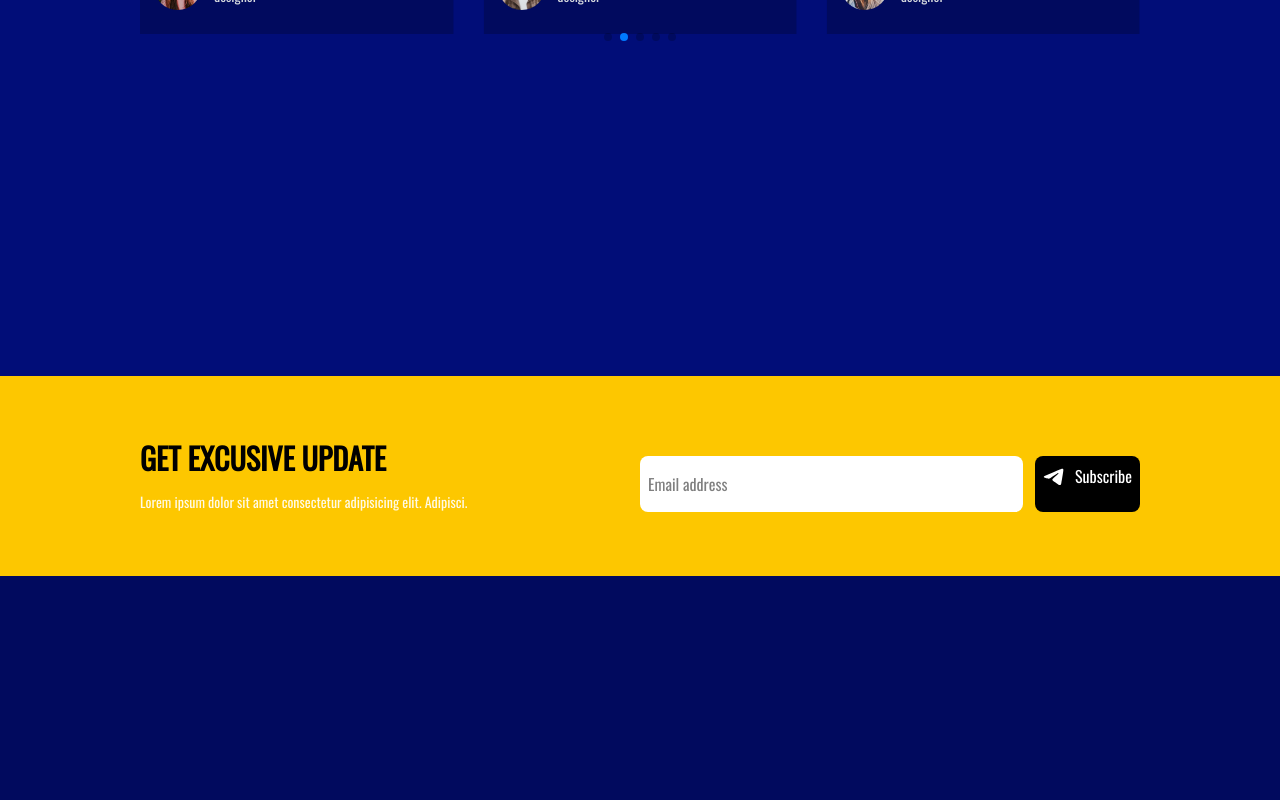
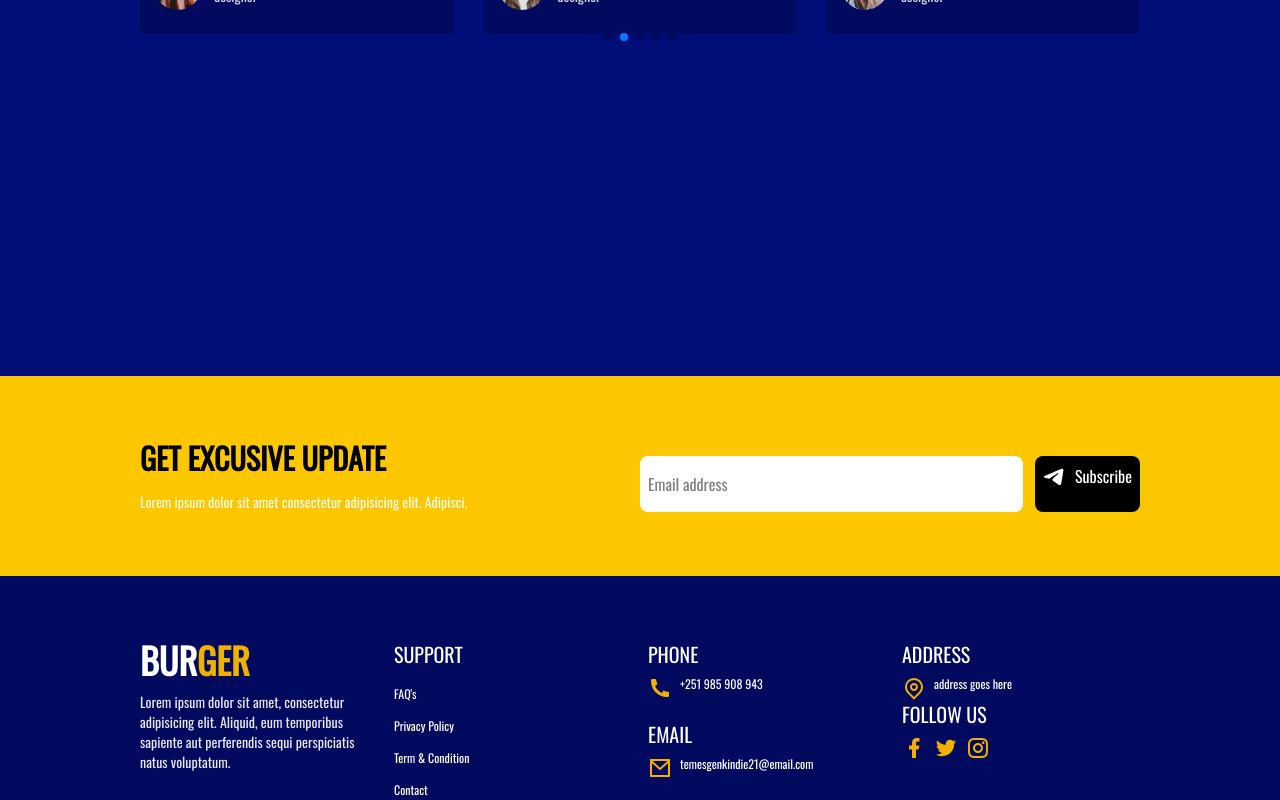
Before and after one commit to temesgenkindie21-dev/Burger_House, a React (Vite) app: page / in a window 1280 px wide. Shown: the part 4284-5084 px from the top of the page. Before the commit the page ends 4860 px from the top, so only its background shows below. Built offline with nearby package versions, Linux system fonts and the light colour scheme.

Commit message:
Footer page is done

```diff
--- a/src/App.jsx
+++ b/src/App.jsx
@@ -6,6 +6,7 @@ import AboutUs from './Components/HomePage/AboutUs'
 import Menu from './Components/HomePage/Menu'
 import Review from './Components/HomePage/Review'
 import Contact from './Components/HomePage/Contact'
+import Footer from './Components/Footer/Footer'
 
 function App() {
   return (
@@ -17,6 +18,7 @@ function App() {
       <Menu />
       <Review />
       <Contact />
+      <Footer />
     </>
   )
 }
--- /dev/null
+++ b/src/Components/Footer/Footer.jsx
@@ -0,0 +1,109 @@
+import {
+  RiArrowDropUpFill,
+  RiArrowUpCircleFill,
+  RiCellphoneFill,
+  RiCellphoneLine,
+  RiFacebookFill,
+  RiInstagramFill,
+  RiInstagramLine,
+  RiLandscapeFill,
+  RiMailAddFill,
+  RiMailCheckFill,
+  RiMailCloseFill,
+  RiMailFill,
+  RiMailLine,
+  RiMailOpenFill,
+  RiMap2Fill,
+  RiMapPin2Fill,
+  RiMapPinLine,
+  RiMegaphone2Fill,
+  RiMessage2Fill,
+  RiMessageFill,
+  RiPhoneFill,
+  RiPhoneFindFill,
+  RiPhoneFindLine,
+  RiPhoneLine,
+  RiRoadMapFill,
+  RiTwitchFill,
+  RiTwitterFill,
+  RiUserLocationFill,
+} from "@remixicon/react";
+
+function Footer() {
+  return (
+    <div className="max-w-screen-lg mx-auto px-[12px] pt-16 ">
+      <div className="grid grid-cols-1 md:grid-cols-2 lg:grid-cols-4 md:gap-4">
+        <div className="flex flex-col space-y-3">
+          <h1 className="uppercase font-bold text-4xl font-[oswald] ">
+            bur<span className="text-yellow-500">ger</span>
+          </h1>
+          <p className="text-sm opacity-90">
+            Lorem ipsum dolor sit amet, consectetur adipisicing elit. Aliquid,
+            eum temporibus sapiente aut perferendis sequi perspiciatis natus
+            voluptatum.
+          </p>
+        </div>
+        <div className="flex flex-col space-y-3">
+          <h2 className="uppercase text-xl">support</h2>
+          <ul className="space-y-2">
+            <li>
+              <a href="" className="hover:text-yellow-500 text-xs">
+                FAQ's
+              </a>
+            </li>
+            <li>
+              <a href="" className="hover:text-yellow-500 text-xs">
+                Privacy Policy
+              </a>
+            </li>
+            <li>
+              <a href="" className="hover:text-yellow-500 text-xs">
+                Term & Condition
+              </a>
+            </li>
+            <li>
+              <a href="" className="hover:text-yellow-500 text-xs">
+                Contact
+              </a>
+            </li>
+          </ul>
+        </div>
+        <div className="space-y-5">
+          <div className="space-y-2">
+            <h2 className="uppercase text-xl">Phone</h2>
+            <p className="flex flex-row gap-2 text-xs">
+              <RiPhoneFill color="#f0b100" />
+              <span>+251 985 908 943</span>
+            </p>
+          </div>
+          <div className="space-y-2">
+            <h2 className="uppercase text-xl">email</h2>
+            <p className="flex flex-row gap-2 text-xs">
+              <RiMailLine color="#f0b100" />
+              <span>temesgenkindie21@email.com</span>
+            </p>
+          </div>
+        </div>
+        <div>
+          <div className="space-y-2">
+            <h2 className="uppercase text-xl">address</h2>
+            <p className="flex flex-row gap-2 text-xs">
+              <RiMapPinLine color="#f0b100" />
+              <span>address goes here</span>
+            </p>
+          </div>
+          <div className="space-y-2">
+            <h2 className="uppercase text-xl">follow us</h2>
+            <p className="flex flex-row gap-2 text-xs">
+              <RiFacebookFill color="#f0b100" />
+              <RiTwitterFill color="#f0b100" />
+              <RiInstagramLine color="#f0b100" />
+            </p>
+          </div>
+        </div>
+      </div>
+    </div>
+  );
+}
+
+export default Footer;
```
